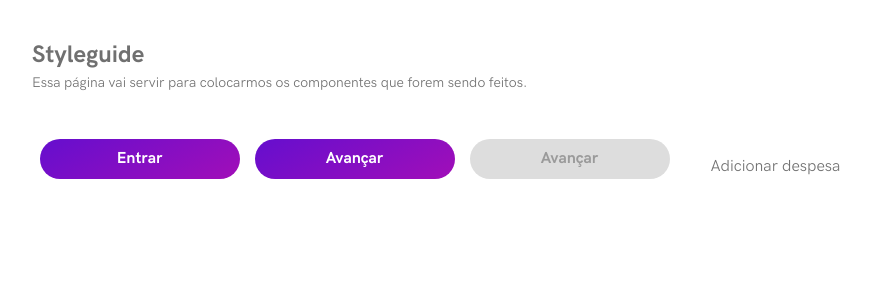
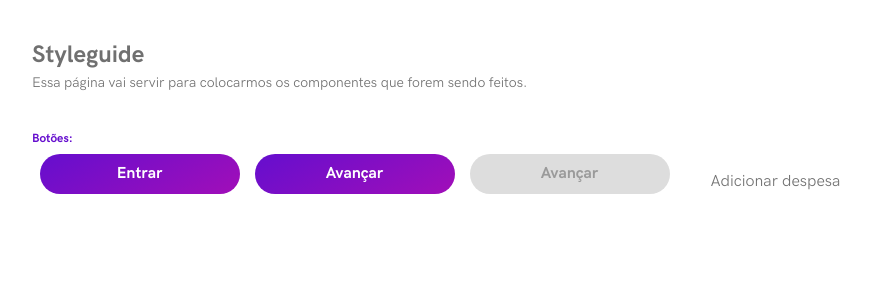
Before and after one commit to alanribeiro/conviver, an Angular app: page / in a window 1280 px wide. Shown: the top 300 px of the page, without its empty margins (183-1054 px from the left). Built offline with nearby package versions, Linux system fonts and the light colour scheme; what ng-zorro-antd would draw is missing.

Commit message:
co-section-title

```diff
--- a/src/app/app.module.ts
+++ b/src/app/app.module.ts
@@ -14,6 +14,7 @@ import { NgZorroAntdModule, NZ_I18N, en_US } from 'ng-zorro-antd';
 import { registerLocaleData } from '@angular/common';
 import en from '@angular/common/locales/en';
 import { CoButtonComponent } from './atoms/co-button/co-button.component';
+import { CoSectionTitleComponent } from './atoms/co-section-title/co-section-title.component';
 
 registerLocaleData(en);
 
@@ -24,7 +25,8 @@ registerLocaleData(en);
     CoPageTitleComponent,
     CoPageSubtitleComponent,
     CoPageHeaderComponent,
-    CoButtonComponent
+    CoButtonComponent,
+    CoSectionTitleComponent
   ],
   imports: [
     BrowserModule,
--- /dev/null
+++ b/src/app/atoms/co-section-title/co-section-title.component.html
@@ -0,0 +1,3 @@
+<div class="co-section-title">
+  {{title}}:
+</div>
--- /dev/null
+++ b/src/app/atoms/co-section-title/co-section-title.component.scss
@@ -0,0 +1,7 @@
+@import '../../../assets/sass-utils/variables.scss';
+
+.co-section-title {
+  font-family: $section-title-font-family;
+  font-size: $section-title-font-size;
+  color: $section-title-color;
+}
--- a/src/app/pages/styleguide/styleguide.component.html
+++ b/src/app/pages/styleguide/styleguide.component.html
@@ -3,6 +3,8 @@
     [title]="'Styleguide'"
     [subtitle]="'Essa página vai servir para colocarmos os componentes que forem sendo feitos.'">
   </co-page-header>
+
+  <co-section-title [title]="'Botões'"></co-section-title>
 
   <co-button
     [title]="'Entrar'"
--- a/src/assets/sass-utils/variables.scss
+++ b/src/assets/sass-utils/variables.scss
@@ -37,6 +37,7 @@ $title-font-family: $font-bold;
 $primary-button-font-family: $font-bold;
 $price-font-family: $font-bold;
 $selectable-item-title-font-family: $font-bold;
+$section-title-font-family: $font-bold;
 $page-subtitle-font-family: $font-regular;
 $common-text-font-family: $font-regular;
 $secondary-button-font-family: $font-regular;
```
Also changed, not shown: src/app/atoms/co-section-title/co-section-title.component.ts (added, +14 -0 lines), 1 other file (tests, documents, lock files or other folders).
